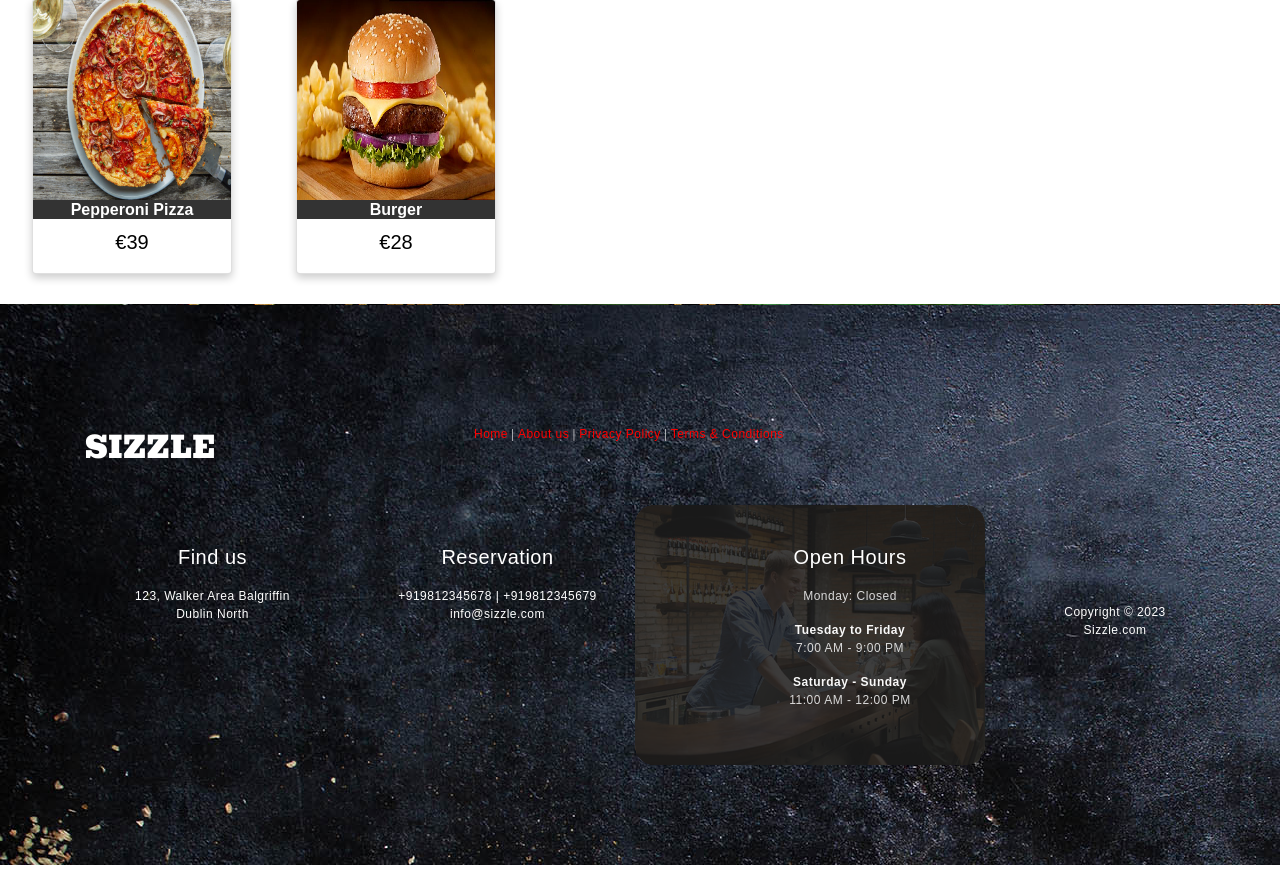
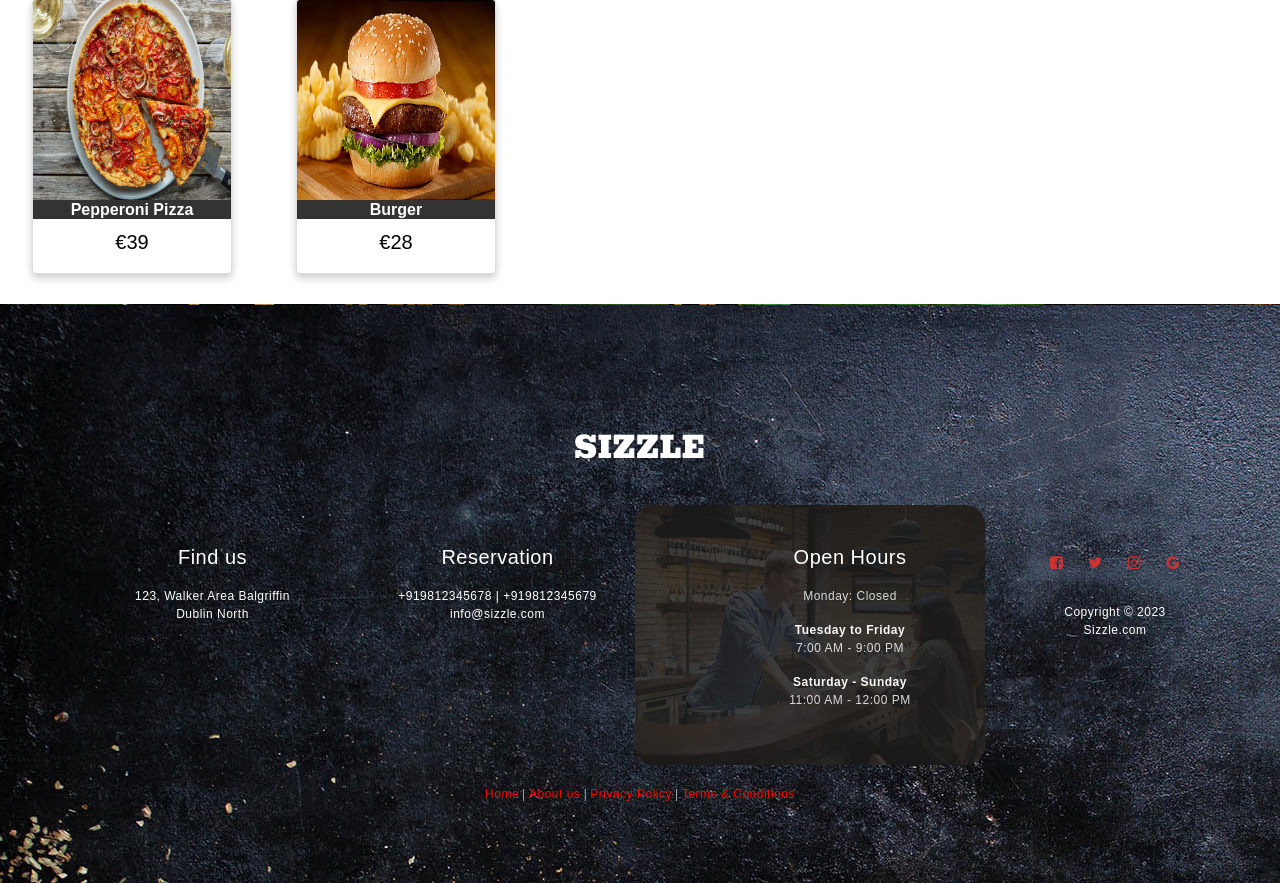
Before and after one commit to 20014606/FoodPlaza, a Django app: page /allfood in a window 1280 px wide. Shown: the part 1137-2020 px from the top of the page. Run offline with Django 3.2, Linux system fonts and the light colour scheme; data comes from the database, SQL or seed files in the repository; both versions use the stored data as it was after the commit; some libraries are stand-ins or nearby versions.

Commit message:
added new code in footer

```diff
--- a/FoodProject/Foodapp/static/css/master.css
+++ b/FoodProject/Foodapp/static/css/master.css
@@ -139,9 +139,9 @@
   overflow: hidden;
 }
 .fo-cont-1{
-  width:30%;
+  width:100%;
   float: left;
-  text-align: left;
+  text-align: center;
   font-size: 30px;
   font-weight: normal;
   color: ;
@@ -149,7 +149,7 @@
   overflow: hidden;
 }
 .fo-cont-2{
-  width:38%;
+  width:100%;
   float: left;
   font-size: 12px;
   text-align: center;
--- a/FoodProject/Foodapp/static/css/style.css
+++ b/FoodProject/Foodapp/static/css/style.css
@@ -743,6 +743,7 @@
 
   footer {
     border-top: 1px solid rgba(0,0,0,0.05);
+    background-image: url("/static/images/mainscreen3.jpg") !important;
     padding: 120px 0;
     padding-bottom: 80px;
   }
@@ -757,7 +758,7 @@
 
   footer a,
   footer p {
-    color: #909090;
+    color: #FFFFFF;
   }
 
   footer strong {
--- a/FoodProject/Templates/Foodapp/foodlist.html
+++ b/FoodProject/Templates/Foodapp/foodlist.html
@@ -12,6 +12,7 @@
     <link href="https://fonts.googleapis.com/css?family=Caveat:400,700&subset=cyrillic" rel="stylesheet">
     <link rel="stylesheet" href="https://use.fontawesome.com/releases/v5.7.2/css/all.css" integrity="sha384-fnmOCqbTlWIlj8LyTjo7mOUStjsKC4pOpQbqyi7RrhN7udi9RwhKkMHpvLbHG9Sr" crossorigin="anonymous">
     <link rel="stylesheet" href="https://use.fontawesome.com/releases/v5.3.1/css/all.css">
+      <link rel="stylesheet" href="{% static 'css/font-awesome.min.css' %}">
     <link rel="stylesheet" href="https://stackpath.bootstrapcdn.com/bootstrap/4.4.1/css/bootstrap.min.css" integrity="sha384-Vkoo8x4CGsO3+Hhxv8T/Q5PaXtkKtu6ug5TOeNV6gBiFeWPGFN9MuhOf23Q9Ifjh" crossorigin="anonymous">
     <script src="https://code.jquery.com/jquery-3.4.1.slim.min.js" integrity="sha384-J6qa4849blE2+poT4WnyKhv5vZF5SrPo0iEjwBvKU7imGFAV0wwj1yYfoRSJoZ+n" crossorigin="anonymous"></script>
     <script src="https://cdn.jsdelivr.net/npm/popper.js@1.16.0/dist/umd/popper.min.js" integrity="sha384-Q6E9RHvbIyZFJoft+2mJbHaEWldlvI9IOYy5n3zV9zzTtmI3UksdQRVvoxMfooAo" crossorigin="anonymous"></script>
@@ -91,6 +92,7 @@
         <img class="mySlides" src="{% static 'images/slider2.jpg' %}" height="400px" style="width:100%">
         <img class="mySlides" src="{% static 'images/slider3.jpg' %}" height="400px" style="width:100%">
         <img class="mySlides" src="{% static 'images/slider4.jpg' %}" height="400px" style="width:100%">
+        <img class="mySlides" src="{% static 'images/slider5.jpg' %}" height="400px" style="width:100%">
         <div class="" style="position:static;">
 		<hr />
           {% for f in foodlist %}
@@ -130,17 +132,11 @@
       </script>
     </main>
     <!-- FOOTER -->
-    <footer id="footer" data-stellar-background-ratio="0.5" style="background-color:#999999">
+    <footer id="footer" data-stellar-background-ratio="0.5" style="background-color:#FFFFFF">
         <div class="container">
             <div class="foot-con">
                 <div class="fo-cont-1">
                     SIZZLE
-                </div>
-                <div class="fo-cont-2">
-                    <a class="ext-link" href="#">Home</a> |
-                    <a class="ext-link" href="#">About us</a> |
-                    <a class="ext-link" href="#">Privacy Policy</a> |
-                    <a class="ext-link" href="#">Terms & Conditions</a>
                 </div>
             </div>
             <div class="row">
@@ -195,6 +191,12 @@
                     </div>
                 </div>
             </div>
+            <div class="fo-cont-2">
+                <a class="ext-link" href="#">Home</a> |
+                <a class="ext-link" href="#">About us</a> |
+                <a class="ext-link" href="#">Privacy Policy</a> |
+                <a class="ext-link" href="#">Terms & Conditions</a>
+            </div>
         </div>
     </footer>
   </body>
--- a/FoodProject/Templates/Foodapp/updatecust.html
+++ b/FoodProject/Templates/Foodapp/updatecust.html
@@ -99,7 +99,7 @@
                     </button>
          -->
                 <!-- lOGO TEXT HERE -->
-                <a href="index.html" class="navbar-brand"> Sizzle </a>
+                <a href="home" class="navbar-brand"> Sizzle </a>
             </div>
             <!-- MENU LINKS -->
             <div class="collapse navbar-collapse">
```
Also changed, not shown: FoodProject/Templates/Foodapp/addcust.html (+8 -7 lines), FoodProject/Templates/Foodapp/addfood.html (+8 -7 lines), FoodProject/Templates/Foodapp/cartlist.html (+8 -7 lines), FoodProject/Templates/Foodapp/index.html (+6 -6 lines), FoodProject/Templates/Foodapp/orderlist.html (+8 -7 lines), FoodProject/Templates/Foodapp/updatefood.html (+8 -7 lines), FoodProject/Foodapp/static/images/slider1.jpg (added), FoodProject/Foodapp/static/images/slider2.jpg (added), FoodProject/Foodapp/static/images/slider3.jpg (added), FoodProject/Foodapp/static/images/slider4.jpg (added), FoodProject/Foodapp/static/images/slider5.jpg (added), FoodProject/db.sqlite3.
